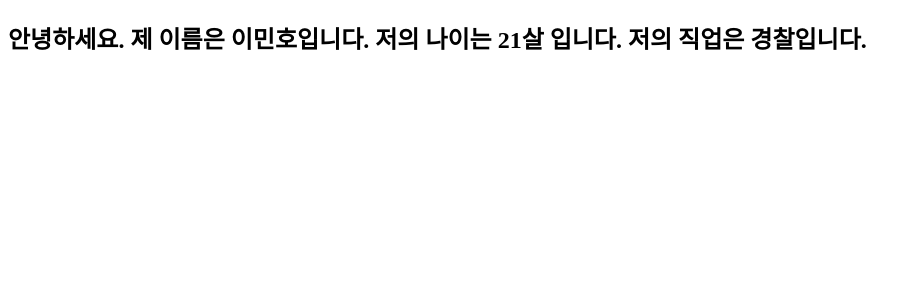
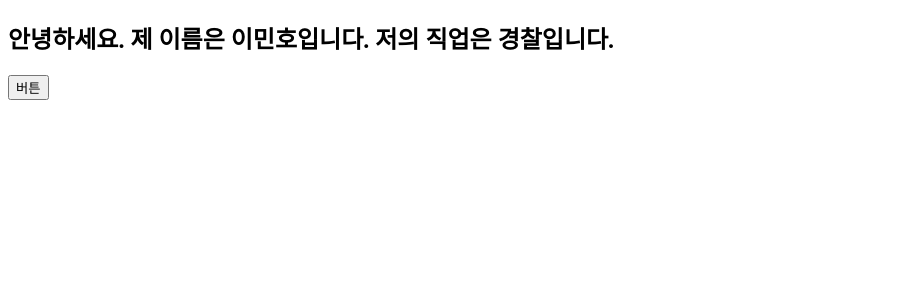
Before and after one commit to 2Joopiter/first-react, a React (Create React App) app: page / in a window 1280 px wide. Shown: the top 300 px of the page, without its empty margins (0-921 px from the left). Built offline with nearby package versions, Linux system fonts and the light colour scheme.

Commit message:
JSX에서 이벤트 핸들러 연결

```diff
--- a/src/App.jsx
+++ b/src/App.jsx
@@ -1,25 +1,20 @@
 export default function App() {
 	// 번수, 함수를 반영하게 넣어줄 수 있음
 	const name = ['홍길동', '김영희', '이민호'];
-	const age = '21';
 	const job = '경찰';
 	const cl_Name = 'wrap';
 
-	/*
-		JSX문 안쪽에 {}로 가능한 연산이 제한적
-		1. 변수 치환
-		2. 조건문 (3항연산자, &&연산자)
-		3. 반복문 (map)
-	*/
+	const changeButton = (e, txt) => {
+		e.target.innerText = txt;
+	};
 
 	return (
-		// 스크립트 주석 가능
 		<>
-			{/* JSX문 안쪽에서는 주석도 연산이 필요하기 때문에 중괄호 처리 */}
 			<section className={cl_Name}>
 				<h1>
-					안녕하세요. 제 이름은 {name[2]}입니다. 저의 나이는 {age}살 입니다. 저의 직업은 {job}입니다.
+					안녕하세요. 제 이름은 {name[2]}입니다. 저의 직업은 {job}입니다.
 				</h1>
+				<button onClick={(e) => changeButton(e, '버튼2')}>버튼</button>
 			</section>
 		</>
 	);
```
